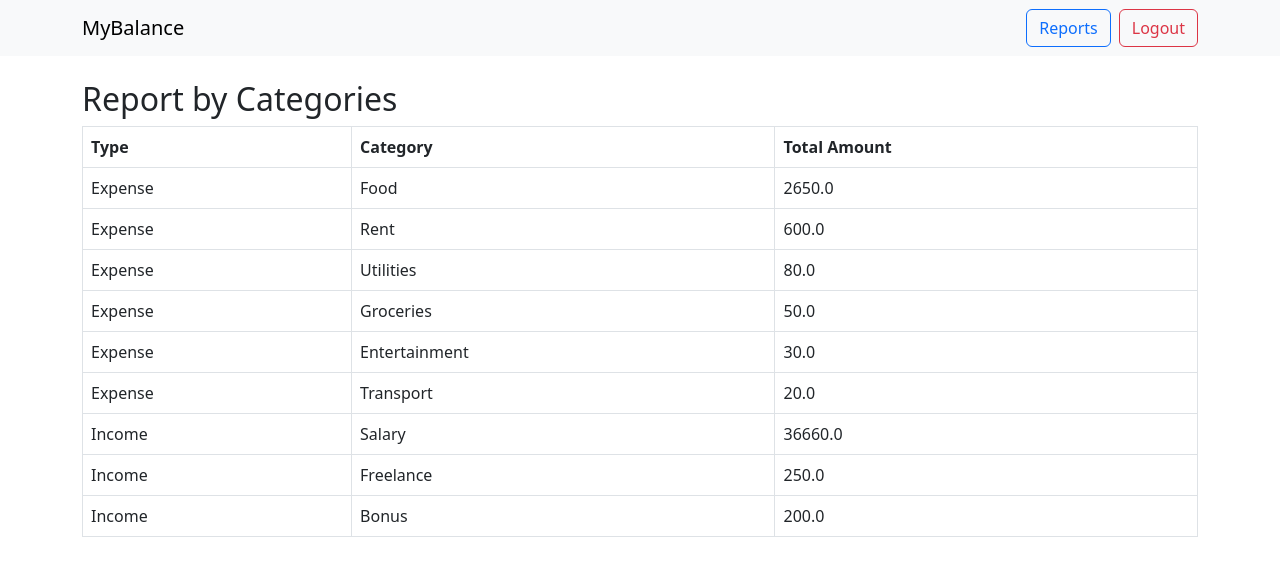
After one commit to KaterynaKon/MyBalance-Finance, a Flask app: page /reports/categories in a window 1280 px wide. The commit adds this page. Shown: the top 576 px of the page. Run offline with Flask 3, Linux system fonts and the light colour scheme; a user stored in the database is signed in; data comes from the database, SQL or seed files in the repository.

Commit message:
Added a Reports tab and a Report by Categories feature

```diff
--- a/app.py
+++ b/app.py
@@ -329,8 +329,28 @@ def update(id):
     conn.close()
     return render_template('edit.html', transaction=transaction)
 
+@app.route('/reports')
+def reports():
+     if 'user_id' not in session:
+        return redirect(url_for('login'))
+     return render_template('reports.html')
 
-
+@app.route('/reports/categories')
+def report_categories():
+     if 'user_id' not in session:
+        return redirect(url_for('login'))
+     conn=get_db_conn()
+     c=conn.cursor()
+     c.execute('''
+                SELECT category, type, SUM(amount) AS total_amount
+                FROM transactions
+                WHERE user_id=?
+                GROUP BY category, type
+                ORDER BY type, total_amount DESC
+               ''', (session['user_id'],))
+     report_data=c.fetchall()
+     conn.close()
+     return render_template('report_categories.html', report_data=report_data)
 
 @app.route('/logout')
 def logout():
--- a/templates/base.html
+++ b/templates/base.html
@@ -11,8 +11,9 @@
 <nav class="navbar navbar-expand-lg navbar-light bg-light mb-4">
     <div class="container">
         <a class="navbar-brand" href="{{ url_for('home') }}">MyBalance</a>
-        <div>
+        <div class="d-flex gap-2">
             {% if 'user_id' in session %}
+                <a class="btn btn-outline-primary" href="{{url_for('reports')}}">Reports</a>
                 <a class="btn btn-outline-danger" href="{{ url_for('logout') }}">Logout</a>
             {% else %}
                 <a class="btn btn-outline-primary" href="{{ url_for('login') }}">Login</a>
--- a/templates/edit.html
+++ b/templates/edit.html
@@ -10,8 +10,8 @@
     <div class="mb-3">
         <label>Type</label>
         <select name="type" class="form-control" required>
-            <option value="Income"{% if transaction['type'] =='Income' %} selected {% endif %}>Income</option>
-            <option value="Expense" {%  if transaction['type']=='Expense' %} selected {% endif %}>Expense</option>
+            <option value="Income"{% if transaction ['type'] =='Income' %} selected {% endif %}>Income</option>
+            <option value="Expense" {%  if transaction ['type']=='Expense' %} selected {% endif %}>Expense</option>
         </select>
     </div>
     <div class="mb-3">
--- /dev/null
+++ b/templates/report_categories.html
@@ -0,0 +1,33 @@
+{% extends 'base.html' %}
+{% block title %}Report by Categories{% endblock %}
+{% block content %}
+<h2>Report by Categories</h2>
+
+<table  class="table table-bordered">
+    <thead>
+        <tr>
+            <th>Type</th>
+            <th>Category</th>
+            <th>Total Amount</th>
+        </tr>
+    </thead>
+    <tbody>
+        {% for row in report_data%}
+            <tr>
+                <td>{{ row['type'] }}</td>
+                <td>{{ row['category'] }}</td>
+                <td>{{ row['total_amount'] }}</td>
+            </tr>
+        {% endfor %}
+    </tbody>
+
+
+</table>
+
+
+
+
+
+
+
+{% endblock %}
```
Also changed, not shown: templates/reports.html (added, +13 -0 lines).
